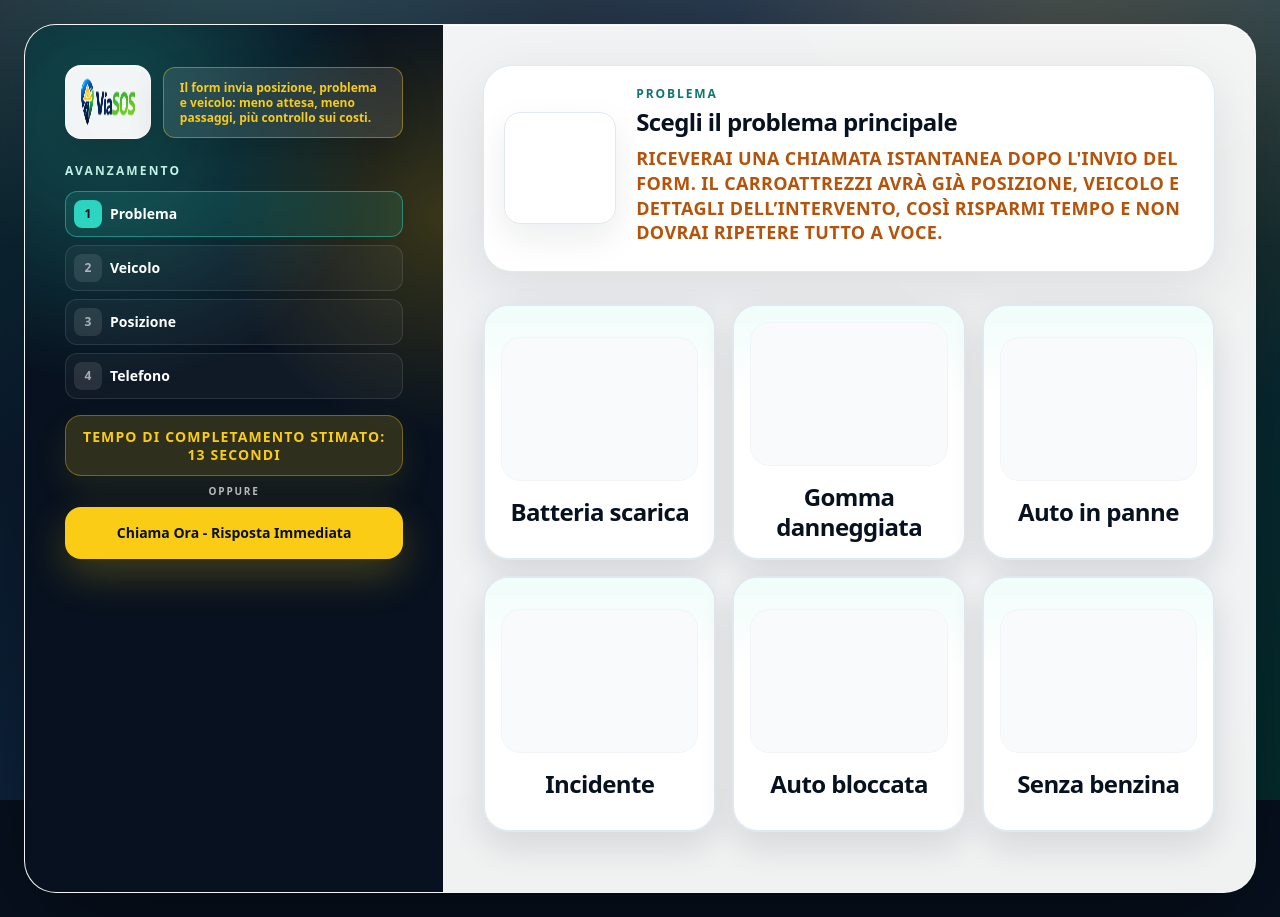
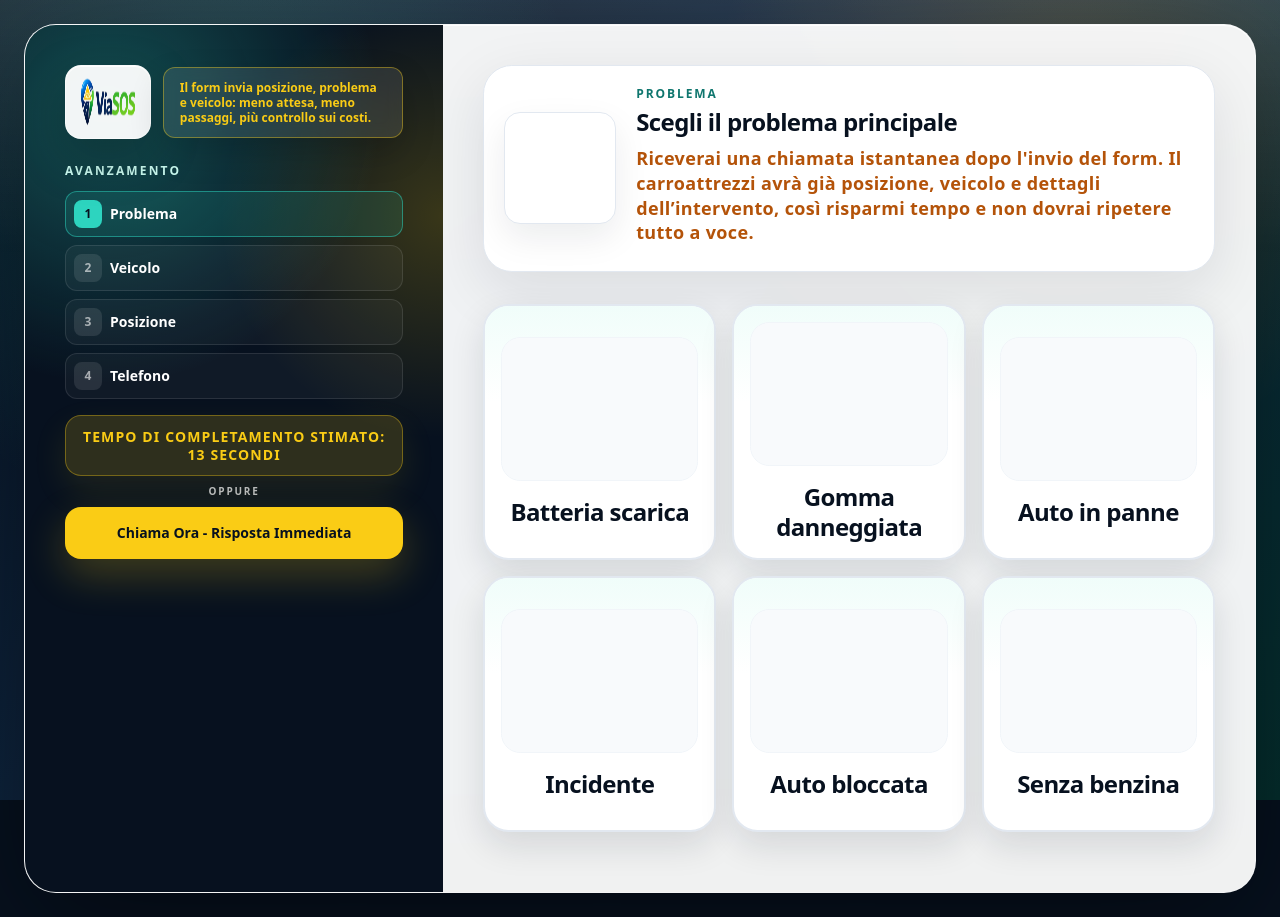
Before and after one commit to alessio-aesthetic/viasos.it, a Next.js app: page /carroattrezzi-brescia/richiesta in a window 1280 px wide. Built offline with nearby package versions, Linux system fonts and the light colour scheme.

Commit message:
Restore Brescia assistant lowercase

```diff
--- a/src/app/carroattrezzi-brescia/richiesta/BresciaRequestClient.tsx
+++ b/src/app/carroattrezzi-brescia/richiesta/BresciaRequestClient.tsx
@@ -401,7 +401,7 @@
                     {stepCopy[step].title}
                   </h1>
                   <p
-                    className={`mt-2 min-h-12 text-sm font-extrabold uppercase leading-snug tracking-[0.02em] sm:min-h-14 sm:text-lg ${
+                    className={`mt-2 min-h-12 text-sm font-extrabold leading-snug tracking-[0.02em] sm:min-h-14 sm:text-lg ${
                       step === 0
                         ? 'text-[#b45309]'
                         : 'text-slate-700'
```
